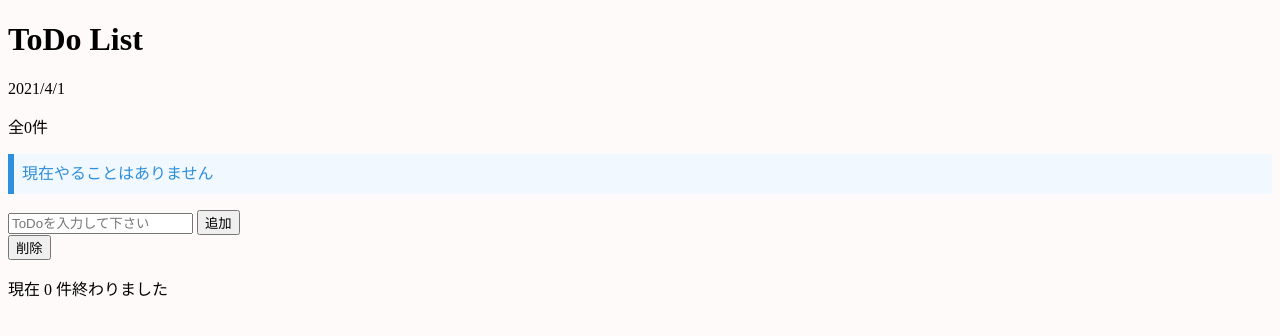
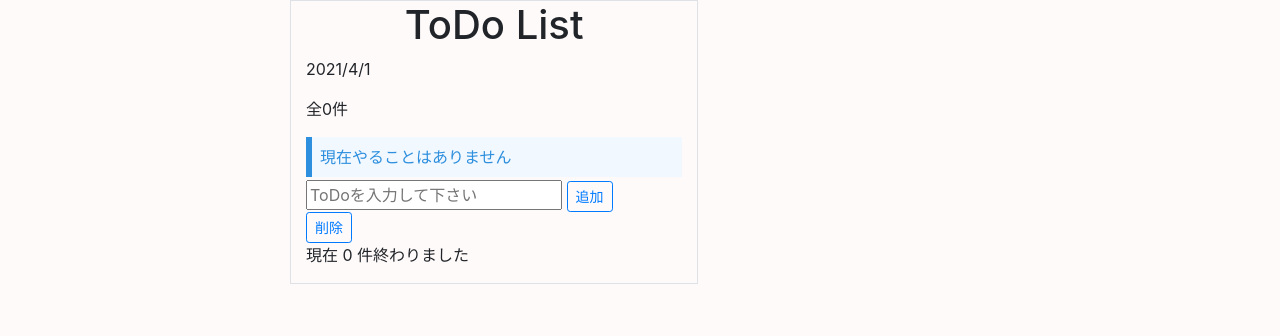
Before and after one commit to masa2205/Vue.js-ToDoList-, a website: page index.html in a window 1280 px wide. Drawn offline with nearby package versions, Linux system fonts and the light colour scheme.

Commit message:
HTML編集

```diff
--- a/index.html
+++ b/index.html
@@ -3,17 +3,18 @@
 <head>
   <meta charset="utf-8">
   <title>Vue.js ToDoList学習</title>
+  <link rel="stylesheet" href="https://stackpath.bootstrapcdn.com/bootstrap/4.1.3/css/bootstrap.min.css" integrity="sha384-MCw98/SFnGE8fJT3GXwEOngsV7Zt27NXFoaoApmYm81iuXoPkFOJwJ8ERdknLPMO" crossorigin="anonymous">
   <link rel="stylesheet" href="main.css">
   <style>
     .done { text-decoration: line-through; }
   </style>
 </head>
-<body>
-  <div id="app" v-cloak>
-    <h1>ToDo List</h1>
+<body class="mx-auto" style="width: 700px;">
+  <div id="app" v-cloak class="border col-7">
+    <h1 class="text-center">ToDo List</h1>
     <p v-text="setDate"></p>
     <p>全{{things.length}}件</p>
-    <ul>
+    <ul class="list-group list-group-flush">
       <li v-if="things.length <= 0">現在やることはありません</li>
       <li v-else></li>
       <li v-for="thing in things">
@@ -24,13 +25,15 @@
     </ul>
     <form @submit.prevent="add">
       <input type="text" v-model.trim="newthings" placeholder="ToDoを入力して下さい">
-      <button type="submit">追加</button>
+      <button type="submit" class="btn btn-outline-primary btn-sm">追加</button>
     </form>
-      <button v-on:click="deleteTodo">削除</button>
+      <button v-on:click="deleteTodo" class="btn btn-outline-primary btn-sm">削除</button>
       <p>現在 {{ remaining }} 件終わりました</p>
   </div>
   <script src="https://cdn.jsdelivr.net/npm/vue@2.6.12/dist/vue.js"></script>
   <script src="main.js"></script>
-
+  <script src="https://code.jquery.com/jquery-3.3.1.slim.min.js" integrity="sha384-q8i/X+965DzO0rT7abK41JStQIAqVgRVzpbzo5smXKp4YfRvH+8abtTE1Pi6jizo" crossorigin="anonymous"></script>
+  <script src="https://cdnjs.cloudflare.com/ajax/libs/popper.js/1.14.3/umd/popper.min.js" integrity="sha384-ZMP7rVo3mIykV+2+9J3UJ46jBk0WLaUAdn689aCwoqbBJiSnjAK/l8WvCWPIPm49" crossorigin="anonymous"></script>
+  <script src="https://stackpath.bootstrapcdn.com/bootstrap/4.1.3/js/bootstrap.min.js" integrity="sha384-ChfqqxuZUCnJSK3+MXmPNIyE6ZbWh2IMqE241rYiqJxyMiZ6OW/JmZQ5stwEULTy" crossorigin="anonymous"></script>
 </body>
 </html>
```
